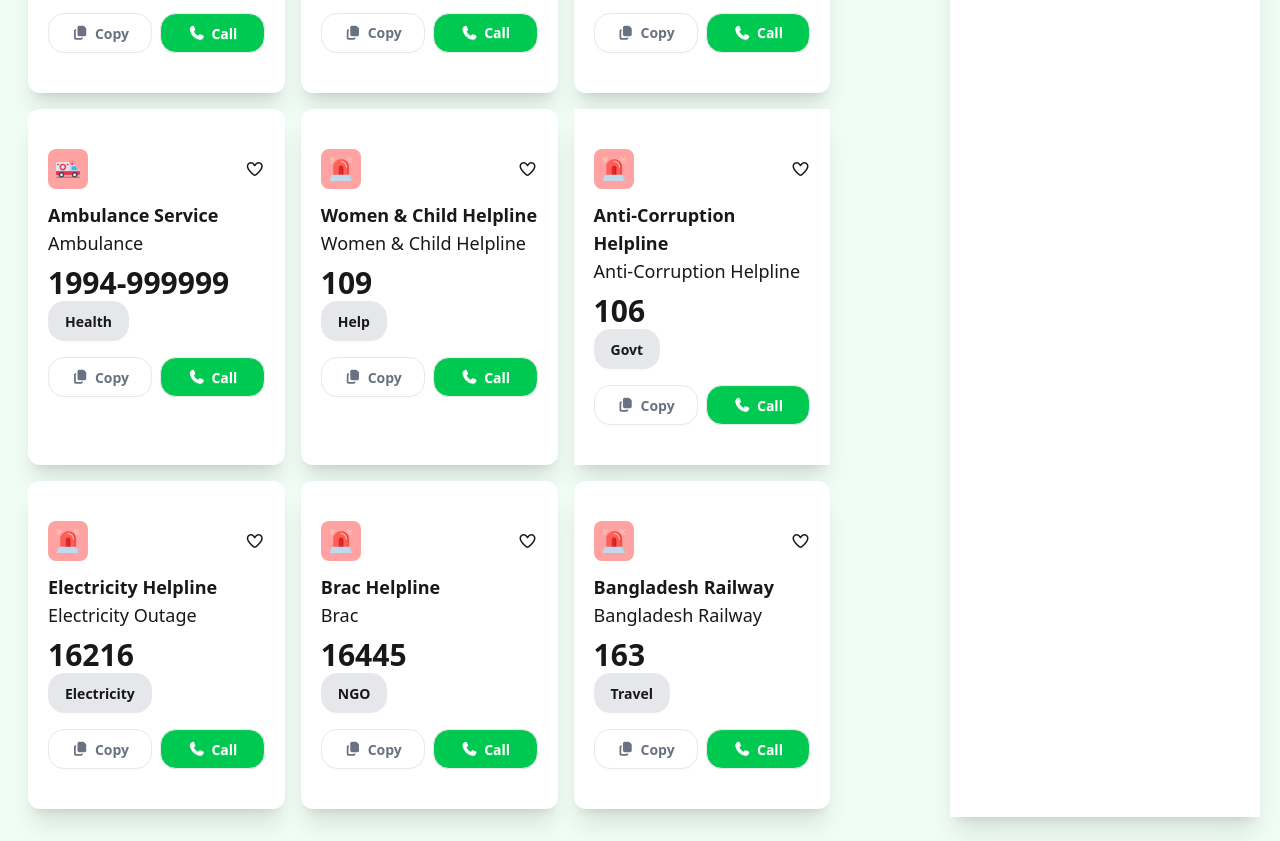
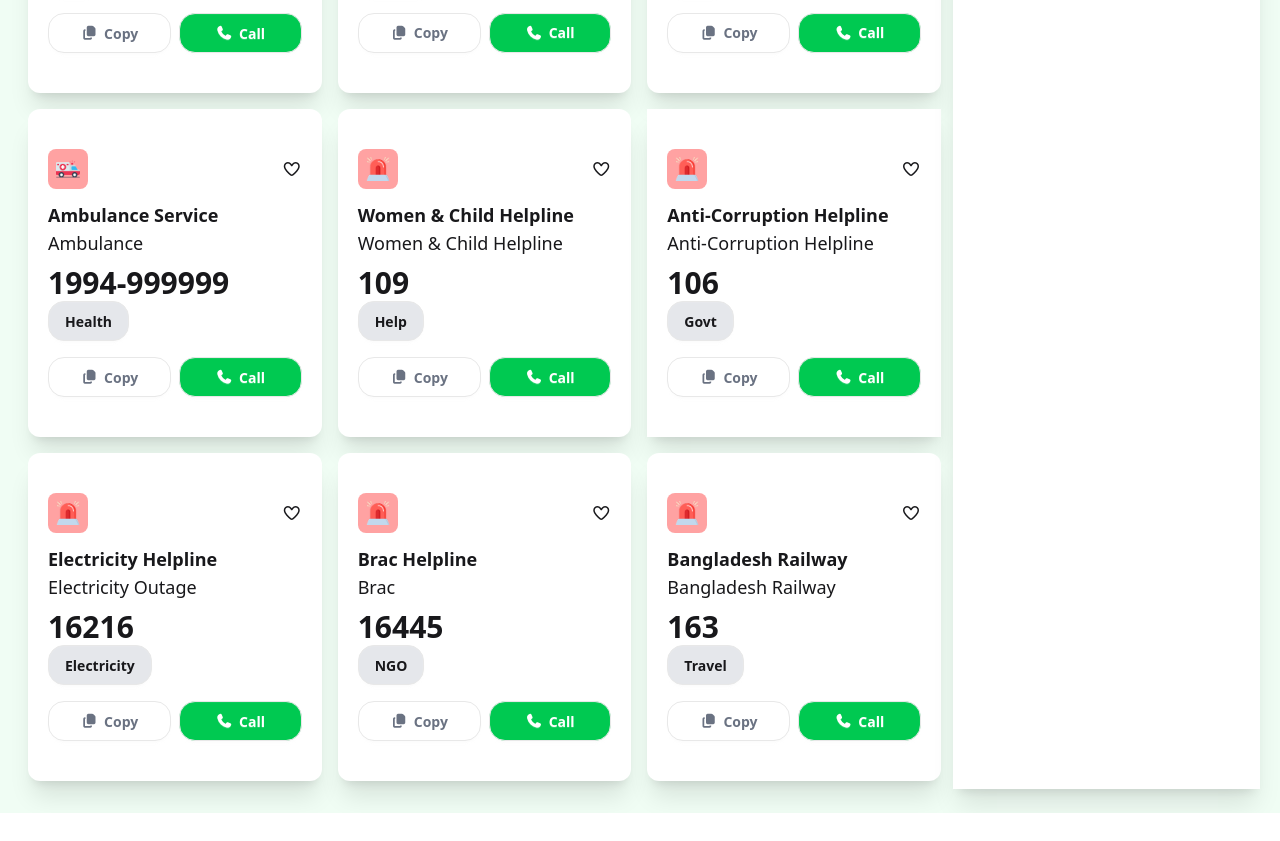
Before and after one commit to sohancse53/Joruri-Sheba, a plain HTML site: page index.html in a window 1280 px wide. Shown: the part 689-1530 px from the top of the page. After the commit the page ends 1502 px from the top, so only its background shows below. Drawn offline with nearby package versions, Linux system fonts and the light colour scheme.

Commit message:
some grid layout modification

```diff
--- a/index.html
+++ b/index.html
@@ -54,9 +54,9 @@
 
 
 <!-- main section starts -->
- <main class=" px-5 py-6 grid grid-cols-12">
+ <main class=" px-5 py-6 grid grid-cols-12 gap-1">
     <!-- card container -->
-     <section id="card-container" class="w-[88%]  col-span-9 grid lg:grid-cols-3  gap-4 p-2">
+     <section id="card-container" class="col-span-8 lg:col-span-9 grid lg:grid-cols-3  gap-4 p-2">
         <!-- card 1 -->
         <div class="px-5 py-10 shadow-xl bg-white rounded-xl">
             <div class="flex justify-between items-center mb-3">
@@ -204,7 +204,7 @@
      </section>
 
      <!-- History container -->
-      <section id="history-container" class="bg-white p-3 col-span-3  shadow-xl">
+      <section id="history-container" class="bg-white p-3 col-span-4 lg:col-span-3  shadow-xl">
         <!-- title -->
         <div class="flex flex-col lg:flex-row lg:justify-between items-center gap-5">
             <h1 class="font-bold"><i class="fa-solid fa-clock-rotate-left"></i>Call History</h1>
```
